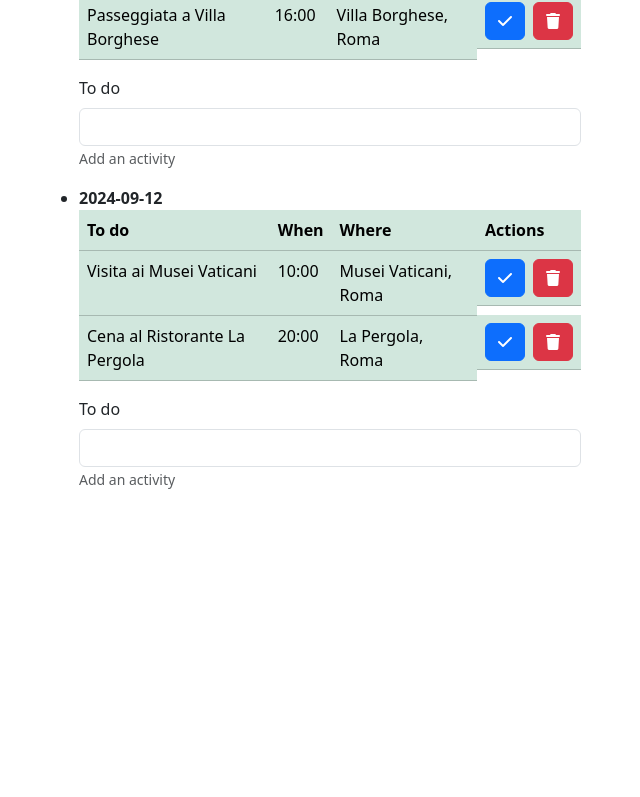
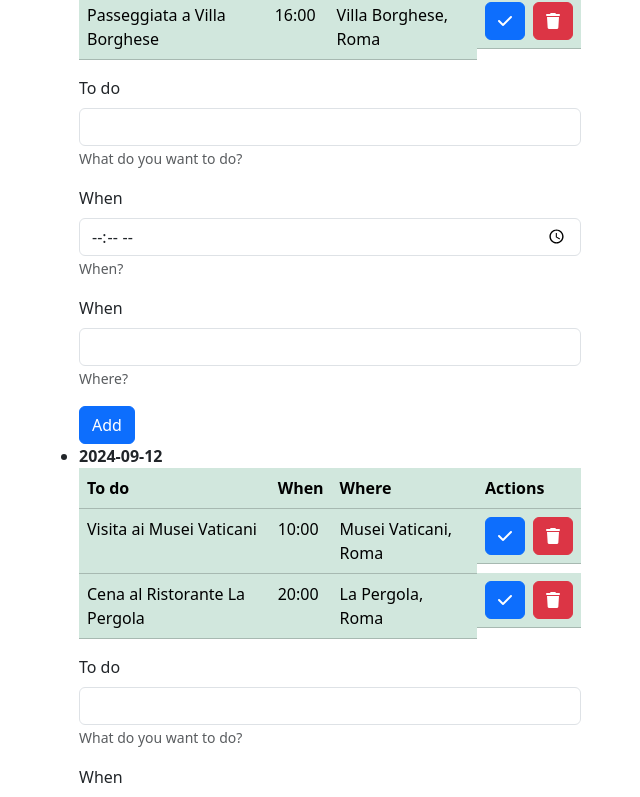
Before and after one commit to simone-nolberto/travel-plan, a Vue app: page /plan_details/1 in a window 1280 px wide. Shown: the part 589-1386 px from the top of the page, without its empty margins (605-1245 px from the left). Before the commit the page ends 1136 px from the top, so only its background shows below. Built offline with nearby package versions, Linux system fonts and the light colour scheme; data requests are answered from the project's data file.

Commit message:
update with basic form for adding stage

```diff
--- a/src/components/PlanDetails.vue
+++ b/src/components/PlanDetails.vue
@@ -9,6 +9,9 @@ export default {
       state,
       plan: "",
       newStage: "",
+      newActivityName: "",
+      newActivityTime: "",
+      newActivityLocation: "",
       error: "",
     };
   },
@@ -21,56 +24,77 @@ export default {
     },
 
     addStage() {
-      let plan = this.plan;
-      let itinerary = this.plan.itinerary;
+      // let plan = this.plan;
+
+      // console.log(this.plan.itinerary.length);
 
       if (this.newStage != "") {
-        const newStage = { day: this.newStage, activities: [] };
-
-        let updatedPlan = JSON.stringify({ plan });
-
-        // console.log(updatedPlan);
-
-        axios.get().then((response) => {
-          this.plans = [];
-          console.log(this.plans);
+        const newStageToAdd = {
+          stage_id: this.plan.itinerary.length + 1,
+          day: this.newStage,
+          activities: [],
+        };
+        this.plan.itinerary.push(newStageToAdd);
+        console.log(this.plan);
 
         axios({
-            method: "post",
-            url: this.state.plansApiUrl,
-            data: this.plans,
+          method: "PUT",
+          url: `${this.state.plansApiUrl}/${this.$route.params.id}`,
+          data: this.plan,
+          content_type: JSON,
         })
           .then(function (response) {
-              console.log(response);
+            console.log(response, url);
           })
           .catch(function (response) {
             console.log(response);
-            });
-
-          this.plans = response.data;
-          console.log(this.plans);
-
-          this.plans[0].itinerary.push(newStage);
-
-          console.log(this.plans[0].itinerary);
-
-          // axios({
-          //   method: "post",
-          //   url: this.state.plansApiUrl,
-          //   data: this.plans,
-          // })
-          //   .then(function (response) {
-          //     console.log(response);
-          //   })
-          //   .catch(function (response) {
-          //     console.log(response);
-          //   });
           });
       } else {
         this.error = "You must insert a date";
         alert(this.error);
       }
       this.newStage = "";
+    },
+
+    addActivity(stage) {
+      // console.log(stage);
+      let plan = this.plan;
+
+      // console.log(this.plan.itinerary[stage.stage_id - 1]);
+      if (this.newActivityName != "") {
+        const newActivityToAdd = {
+          activity_id: this.plan.itinerary.length + 1,
+          name: this.newActivityName,
+          time: this.newActivityTime,
+          location: this.newActivityLocation,
+        };
+
+        console.log(newActivityToAdd);
+        console.log(this.plan.itinerary[stage.stage_id - 1]);
+
+        // this.plan.itinerary[stage.id].push(newActivityToAdd);
+
+        // console.log(this.stage, newActivityToAdd);
+
+        // axios({
+        //   method: "PUT",
+        //   url: `${this.state.plansApiUrl}/${this.$route.params.id}`,
+        //   data: this.newActivityToAdd,
+        //   content_type: JSON,
+        // })
+        //   .then(function (response) {
+        //     console.log(response, url);
+        //   })
+        //   .catch(function (response) {
+        //     console.log(response);
+        //   });
+      } else {
+        this.error = "You must specify the name of the new activity";
+        alert(this.error);
+      }
+      // this.newActivityName = "";
+      // this.newActivityTime = "";
+      // this.newActivityLocation = "";
     },
   },
   mounted() {
@@ -103,8 +127,8 @@ export default {
         <div class="col-12 col-md-6 overflow-y-scroll">
           <h5>Your activities</h5>
 
+          <form>
             <div class="mb-3">
-            <form></form>
               <label for="day" class="form-label">New stage</label>
               <input
                 type="date"
@@ -127,10 +151,12 @@ export default {
                 Add
               </button>
             </div>
+          </form>
 
           <ul>
             <li v-for="stage in plan.itinerary">
               <strong>{{ stage.day }}</strong>
+
               <div class="table-responsive">
                 <table class="table table-success">
                   <thead>
@@ -160,17 +186,57 @@ export default {
                 </table>
 
                 <div class="mb-3">
-                  <label for="" class="form-label">To do</label>
+                  <label for="activity_name" class="form-label">To do</label>
                   <input
                     type="text"
                     class="form-control"
-                    name=""
-                    id=""
+                    name="activity_name"
+                    id="activity_name"
+                    v-model="this.newActivityName"
                     aria-describedby="helpId"
                     placeholder=""
                   />
-                  <small id="helpId" class="form-text text-muted">Add an activity</small>
+                  <small id="helpId" class="form-text text-muted"
+                    >What do you want to do?</small
+                  >
                 </div>
+                <div class="mb-3">
+                  <label for="activity_time" class="form-label">When</label>
+                  <input
+                    type="time"
+                    class="form-control"
+                    name="activity_time"
+                    id="activity_time"
+                    v-model="this.newActivityTime"
+                    aria-describedby="helpId"
+                    placeholder=""
+                  />
+                  <small id="helpId" class="form-text text-muted">When?</small>
+                </div>
+
+                <div class="mb-3">
+                  <label for="activity_location" class="form-label">When</label>
+                  <input
+                    type="text"
+                    class="form-control"
+                    name="activity_location"
+                    id="activity_location"
+                    v-model="this.newActivityLocation"
+                    aria-describedby="helpId"
+                    placeholder=""
+                  />
+                  <small id="helpId" class="form-text text-muted">Where?</small>
+                </div>
+
+                <button
+                  v-on:click="addActivity(stage)"
+                  type="submit"
+                  class="btn btn-primary"
+                >
+                  Add
+                </button>
+
+                <form></form>
               </div>
             </li>
           </ul>
--- a/src/db.json
+++ b/src/db.json
@@ -11,6 +11,7 @@
       ],
       "itinerary": [
         {
+          "stage_id": 1,
           "day": "2023-05-16",
           "activities": [
             {
@@ -31,6 +32,7 @@
           ]
         },
         {
+          "stage_id": 2,
           "day": "2023-05-17",
           "activities": [
             {
@@ -63,6 +65,7 @@
       ],
       "itinerary": [
         {
+          "stage_id": 1,
           "day": "2023-06-11",
           "activities": [
             {
@@ -83,6 +86,7 @@
           ]
         },
         {
+          "stage_id": 2,
           "day": "2023-06-12",
           "activities": [
             {
@@ -117,19 +121,23 @@
       ],
       "itinerary": [
         {
+          "stage_id": 1,
           "day": "2024-09-11",
           "activities": [
             {
+              "activity_id": 1,
               "name": "Visita al Colosseo",
               "time": "09:00",
               "location": "Colosseo, Roma"
             },
             {
+              "activity_id": 2,
               "name": "Pranzo a Trastevere",
               "time": "13:00",
               "location": "Trastevere, Roma"
             },
             {
+              "activity_id": 3,
               "name": "Passeggiata a Villa Borghese",
               "time": "16:00",
               "location": "Villa Borghese, Roma"
@@ -137,14 +145,17 @@
           ]
         },
         {
+          "stage_id": 2,
           "day": "2024-09-12",
           "activities": [
             {
+              "activity_id": 1,
               "name": "Visita ai Musei Vaticani",
               "time": "10:00",
               "location": "Musei Vaticani, Roma"
             },
             {
+              "activity_id": 2,
               "name": "Cena al Ristorante La Pergola",
               "time": "20:00",
               "location": "La Pergola, Roma"
@@ -164,14 +175,17 @@
       ],
       "itinerary": [
         {
+          "stage_id": 1,
           "day": "2024-10-02",
           "activities": [
             {
+              "activity_id": 1,
               "name": "Visita alla Torre Eiffel",
               "time": "09:30",
               "location": "Torre Eiffel, Parigi"
             },
             {
+              "activity_id": 2,
               "name": "Visita al Louvre",
               "time": "14:00",
               "location": "Museo del Louvre, Parigi"
@@ -179,14 +193,17 @@
           ]
         },
         {
+          "stage_id": 2,
           "day": "2024-10-03",
           "activities": [
             {
+              "activity_id": 1,
               "name": "Giro in battello sulla Senna",
               "time": "11:00",
               "location": "Fiume Senna, Parigi"
             },
             {
+              "activity_id": 2,
               "name": "Visita a Montmartre",
               "time": "15:00",
               "location": "Montmartre, Parigi"
@@ -194,7 +211,6 @@
           ]
         }
       ]
-    },
-    []
+    }
   ]
 }
```
Lines whose indentation alone changed are shown as unchanged.
